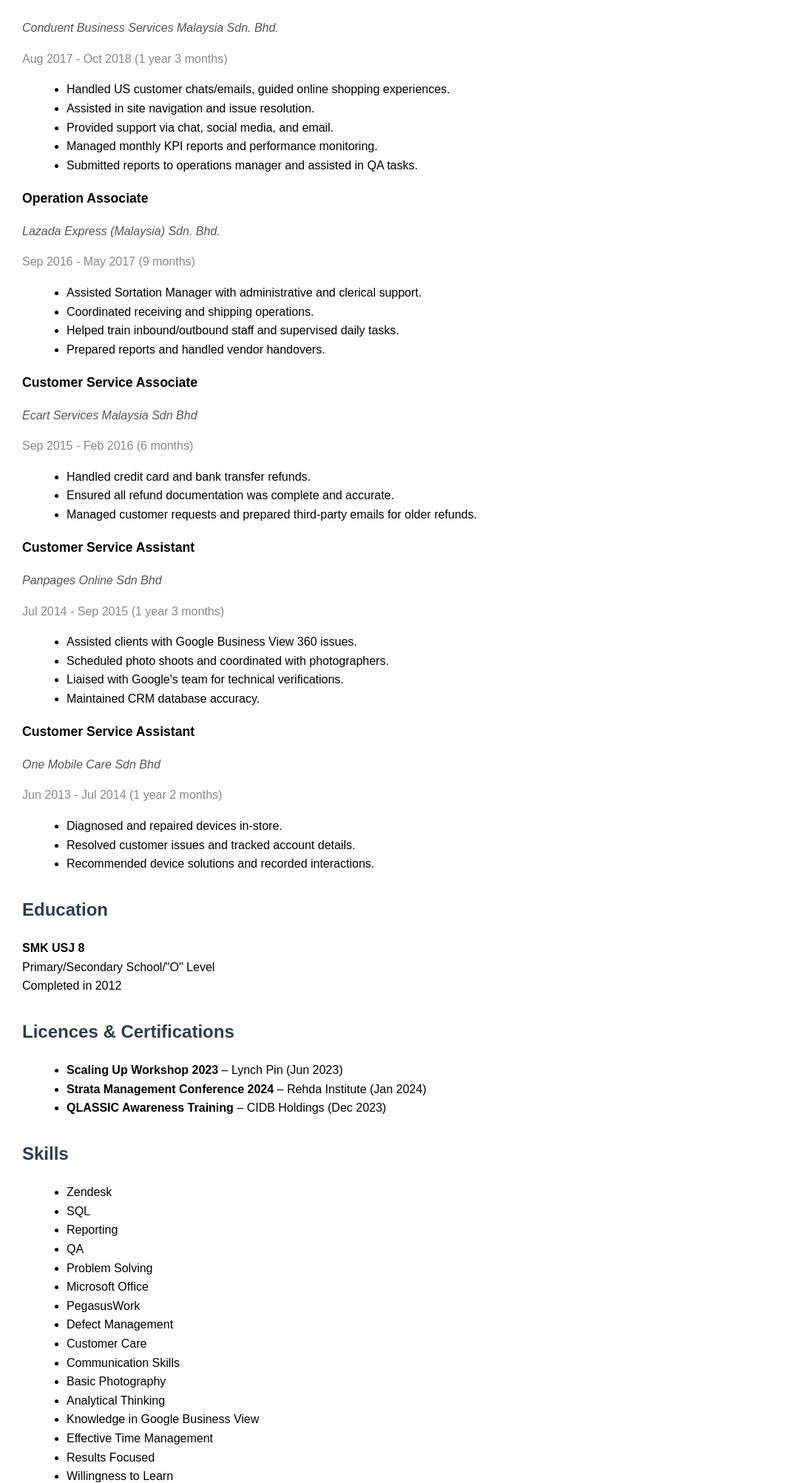
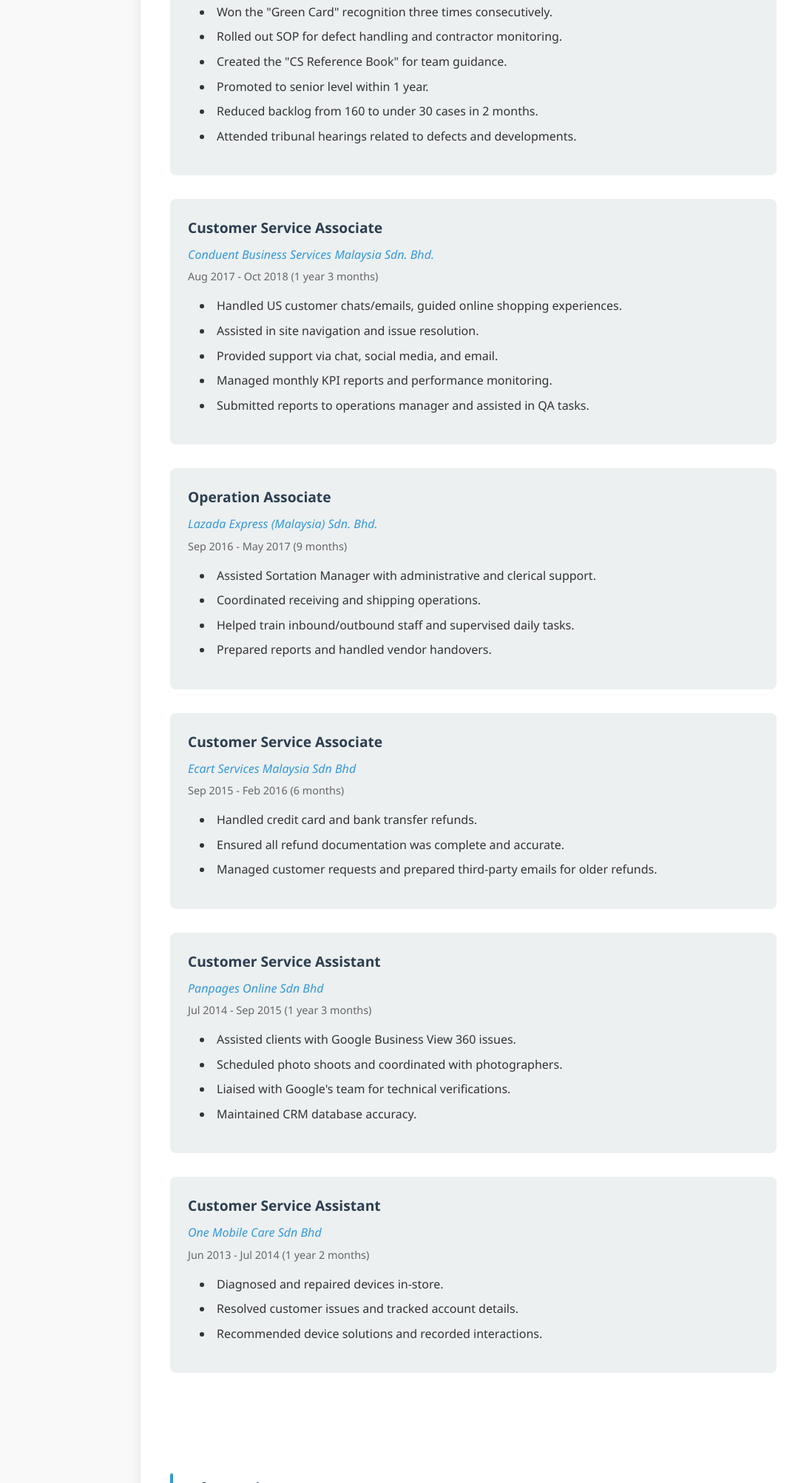
Before and after one commit to Sc4rZz77/Experience, a plain HTML site: page docs/index.html in a window 1280 px wide. Shown: the part 795-2800 px from the top of the page at 74% size, without its empty margins (0-1083 px from the left). Drawn offline with Linux system fonts and the light colour scheme.

Commit message:
new design

```diff
--- a/docs/index.html
+++ b/docs/index.html
@@ -5,40 +5,186 @@
   <meta name="viewport" content="width=device-width, initial-scale=1.0" />
   <title>Hendru Mohan - Career Profile</title>
   <style>
+    :root {
+      --primary-color: #2c3e50;
+      --secondary-color: #34495e;
+      --accent-color: #3498db;
+      --text-color: #333;
+      --light-gray: #ecf0f1;
+      --spacing: 1.5rem;
+    }
+
+    * {
+      margin: 0;
+      padding: 0;
+      box-sizing: border-box;
+    }
+
     body {
-      font-family: Arial, sans-serif;
-      margin: 30px;
+      font-family: 'Segoe UI', Arial, sans-serif;
       line-height: 1.6;
+      color: var(--text-color);
+      background-color: #f9f9f9;
+      padding: 2rem 1rem;
     }
-    h1, h2, h3 {
-      color: #2c3e50;
+
+    .container {
+      max-width: 900px;
+      margin: 0 auto;
+      background-color: white;
+      padding: var(--spacing);
+      border-radius: 12px;
+      box-shadow: 0 2px 15px rgba(0, 0, 0, 0.1);
     }
+
+    h1 {
+      color: var(--primary-color);
+      text-align: center;
+      font-size: 2.5rem;
+      margin-bottom: 2rem;
+      padding-bottom: 1rem;
+      border-bottom: 3px solid var(--accent-color);
+    }
+
+    h2 {
+      color: var(--secondary-color);
+      margin: 2rem 0 1rem;
+      font-size: 1.8rem;
+      position: relative;
+      padding-left: 1rem;
+    }
+
+    h2::before {
+      content: '';
+      position: absolute;
+      left: 0;
+      height: 100%;
+      width: 4px;
+      background-color: var(--accent-color);
+      border-radius: 2px;
+    }
+
     section {
-      margin-bottom: 30px;
+      margin-bottom: 2.5rem;
+      padding: 1rem;
+      background-color: white;
+      border-radius: 8px;
     }
-    ul {
-      margin-left: 20px;
+
+    .job-entry {
+      margin-bottom: 2rem;
+      padding: 1.5rem;
+      background-color: var(--light-gray);
+      border-radius: 8px;
+      transition: transform 0.2s;
     }
+
+    .job-entry:hover {
+      transform: translateX(5px);
+    }
+
     .job-title {
       font-weight: bold;
-      font-size: 1.1em;
+      font-size: 1.2rem;
+      color: var(--primary-color);
+      margin-bottom: 0.5rem;
     }
+
     .company {
       font-style: italic;
-      color: #555;
+      color: var(--accent-color);
+      margin-bottom: 0.3rem;
     }
+
     .duration {
-      color: #888;
+      color: #666;
+      font-size: 0.9rem;
+      margin-bottom: 1rem;
+    }
+
+    ul {
+      list-style-position: inside;
+      margin: 1rem 0;
+      padding-left: 1rem;
+    }
+
+    li {
+      margin-bottom: 0.5rem;
+    }
+
+    .skills-grid {
+      display: grid;
+      grid-template-columns: repeat(auto-fill, minmax(200px, 1fr));
+      gap: 1rem;
+      margin-top: 1rem;
+    }
+
+    .skill-item {
+      background-color: var(--light-gray);
+      padding: 0.8rem;
+      border-radius: 6px;
+      text-align: center;
+      transition: background-color 0.2s;
+    }
+
+    .skill-item:hover {
+      background-color: var(--accent-color);
+      color: white;
+    }
+
+    .languages {
+      display: flex;
+      gap: 1rem;
+      justify-content: center;
+      flex-wrap: wrap;
+    }
+
+    .language-item {
+      background-color: var(--light-gray);
+      padding: 0.8rem 1.5rem;
+      border-radius: 20px;
+      font-weight: 500;
+    }
+
+    @media (max-width: 768px) {
+      .container {
+        padding: 1rem;
+      }
+
+      h1 {
+        font-size: 2rem;
+      }
+
+      h2 {
+        font-size: 1.5rem;
+      }
+
+      .job-entry {
+        padding: 1rem;
+      }
+
+      .skills-grid {
+        grid-template-columns: repeat(auto-fill, minmax(150px, 1fr));
+      }
+    }
+
+    .certification-item {
+      padding: 1rem;
+      margin-bottom: 1rem;
+      background-color: var(--light-gray);
+      border-radius: 8px;
+      border-left: 4px solid var(--accent-color);
     }
   </style>
 </head>
 <body>
+  <div class="container">
     <h1>Hendru Mohan</h1>
 
     <section>
       <h2>Career History</h2>
 
-    <div>
+      <div class="job-entry">
         <p class="job-title">Customer Service Manager</p>
         <p class="company">OIB Group Sdn Bhd (Myra)</p>
         <p class="duration">Mar 2019 - Present (6 years 2 months)</p>
@@ -65,7 +211,7 @@
         </ul>
       </div>
 
-    <div>
+      <div class="job-entry">
         <p class="job-title">Customer Service Associate</p>
         <p class="company">Conduent Business Services Malaysia Sdn. Bhd.</p>
         <p class="duration">Aug 2017 - Oct 2018 (1 year 3 months)</p>
@@ -78,7 +224,7 @@
         </ul>
       </div>
 
-    <div>
+      <div class="job-entry">
         <p class="job-title">Operation Associate</p>
         <p class="company">Lazada Express (Malaysia) Sdn. Bhd.</p>
         <p class="duration">Sep 2016 - May 2017 (9 months)</p>
@@ -90,7 +236,7 @@
         </ul>
       </div>
 
-    <div>
+      <div class="job-entry">
         <p class="job-title">Customer Service Associate</p>
         <p class="company">Ecart Services Malaysia Sdn Bhd</p>
         <p class="duration">Sep 2015 - Feb 2016 (6 months)</p>
@@ -101,7 +247,7 @@
         </ul>
       </div>
 
-    <div>
+      <div class="job-entry">
         <p class="job-title">Customer Service Assistant</p>
         <p class="company">Panpages Online Sdn Bhd</p>
         <p class="duration">Jul 2014 - Sep 2015 (1 year 3 months)</p>
@@ -113,7 +259,7 @@
         </ul>
       </div>
 
-    <div>
+      <div class="job-entry">
         <p class="job-title">Customer Service Assistant</p>
         <p class="company">One Mobile Care Sdn Bhd</p>
         <p class="duration">Jun 2013 - Jul 2014 (1 year 2 months)</p>
@@ -132,42 +278,41 @@
 
     <section>
       <h2>Licences & Certifications</h2>
-    <ul>
-      <li><strong>Scaling Up Workshop 2023</strong> – Lynch Pin (Jun 2023)</li>
-      <li><strong>Strata Management Conference 2024</strong> – Rehda Institute (Jan 2024)</li>
-      <li><strong>QLASSIC Awareness Training</strong> – CIDB Holdings (Dec 2023)</li>
-    </ul>
+      <div class="certification-item"><strong>Scaling Up Workshop 2023</strong> – Lynch Pin (Jun 2023)</div>
+      <div class="certification-item"><strong>Strata Management Conference 2024</strong> – Rehda Institute (Jan 2024)</div>
+      <div class="certification-item"><strong>QLASSIC Awareness Training</strong> – CIDB Holdings (Dec 2023)</div>
     </section>
 
     <section>
       <h2>Skills</h2>
-    <ul>
-      <li>Zendesk</li>
-      <li>SQL</li>
-      <li>Reporting</li>
-      <li>QA</li>
-      <li>Problem Solving</li>
-      <li>Microsoft Office</li>
-      <li>PegasusWork</li>
-      <li>Defect Management</li>
-      <li>Customer Care</li>
-      <li>Communication Skills</li>
-      <li>Basic Photography</li>
-      <li>Analytical Thinking</li>
-      <li>Knowledge in Google Business View</li>
-      <li>Effective Time Management</li>
-      <li>Results Focused</li>
-      <li>Willingness to Learn</li>
-    </ul>
+      <div class="skills-grid">
+        <div class="skill-item">Zendesk</div>
+        <div class="skill-item">SQL</div>
+        <div class="skill-item">Reporting</div>
+        <div class="skill-item">QA</div>
+        <div class="skill-item">Problem Solving</div>
+        <div class="skill-item">Microsoft Office</div>
+        <div class="skill-item">PegasusWork</div>
+        <div class="skill-item">Defect Management</div>
+        <div class="skill-item">Customer Care</div>
+        <div class="skill-item">Communication Skills</div>
+        <div class="skill-item">Basic Photography</div>
+        <div class="skill-item">Analytical Thinking</div>
+        <div class="skill-item">Google Business View</div>
+        <div class="skill-item">Time Management</div>
+        <div class="skill-item">Results Focused</div>
+        <div class="skill-item">Willingness to Learn</div>
+      </div>
     </section>
 
     <section>
       <h2>Languages</h2>
-    <ul>
-      <li>Bahasa Malaysia</li>
-      <li>English</li>
-      <li>Tamil</li>
-    </ul>
+      <div class="languages">
+        <div class="language-item">Bahasa Malaysia</div>
+        <div class="language-item">English</div>
+        <div class="language-item">Tamil</div>
+      </div>
     </section>
+  </div>
 </body>
 </html>
```
Lines whose indentation alone changed are shown as unchanged.
